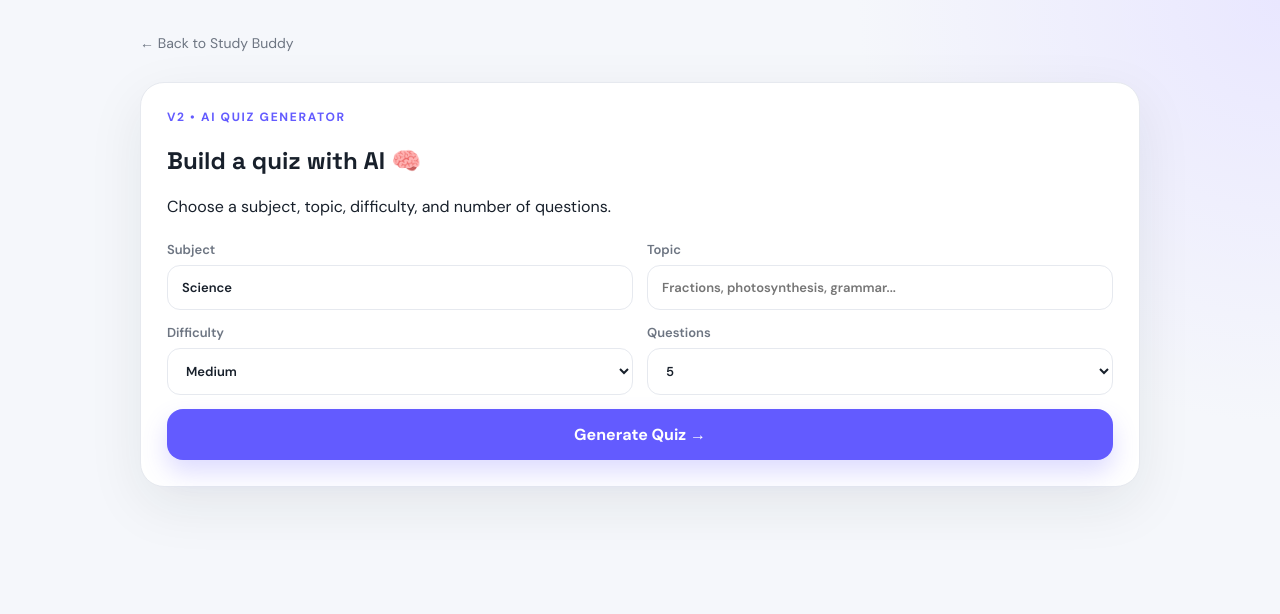
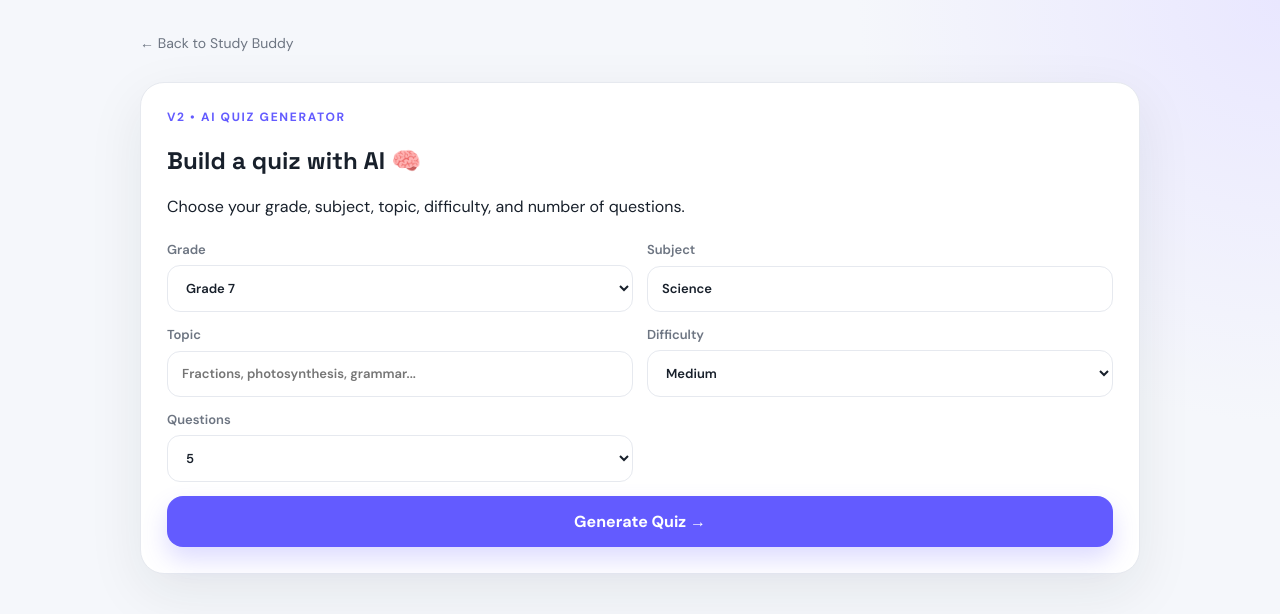
Before and after one commit to chakrabortysambit39-code/study-buddy, a Flask app: page /generate-quiz in a window 1280 px wide. Shown: the top 614 px of the page. Run offline with Flask 3, Linux system fonts and the light colour scheme.

Commit message:
Add grade selector to quiz generator

```diff
--- a/templates/generate_quiz.html
+++ b/templates/generate_quiz.html
@@ -13,16 +13,24 @@
         <section class="hero-card">
             <p class="eyebrow">V2 • AI QUIZ GENERATOR</p>
             <h1>Build a quiz with AI 🧠</h1>
-            <p>Choose a subject, topic, difficulty, and number of questions.</p>
+            <p>Choose your grade, subject, topic, difficulty, and number of questions.</p>
 
             <form method="POST" class="generator-grid">
+                <label>
+                    Grade
+                    <select name="grade">
+                        {% for grade in range(1, 13) %}
+                        <option value="{{ grade }}" {% if form.grade == grade|string %}selected{% endif %}>Grade {{ grade }}</option>
+                        {% endfor %}
+                    </select>
+                </label>
                 <label>
                     Subject
                     <input name="subject" value="{{ form.subject }}" placeholder="Maths" required>
                 </label>
                 <label>
                     Topic
-                    <input name="topic" value="{{ form.topic }}" placeholder="Fractions, photosynthesis, grammar...">
+                    <input name="topic" value="{{ form.topic }}" placeholder="Fractions, photosynthesis, grammar..." required>
                 </label>
                 <label>
                     Difficulty
@@ -53,6 +61,7 @@
         {% if questions %}
         <form method="POST" action="{{ url_for('ai_quiz_results') }}">
             <input type="hidden" name="subject" value="{{ form.subject }}">
+            <input type="hidden" name="grade" value="{{ form.grade }}">
             {% for q in questions %}
             {% set question_index = loop.index0 %}
             <section class="question-card">
```
